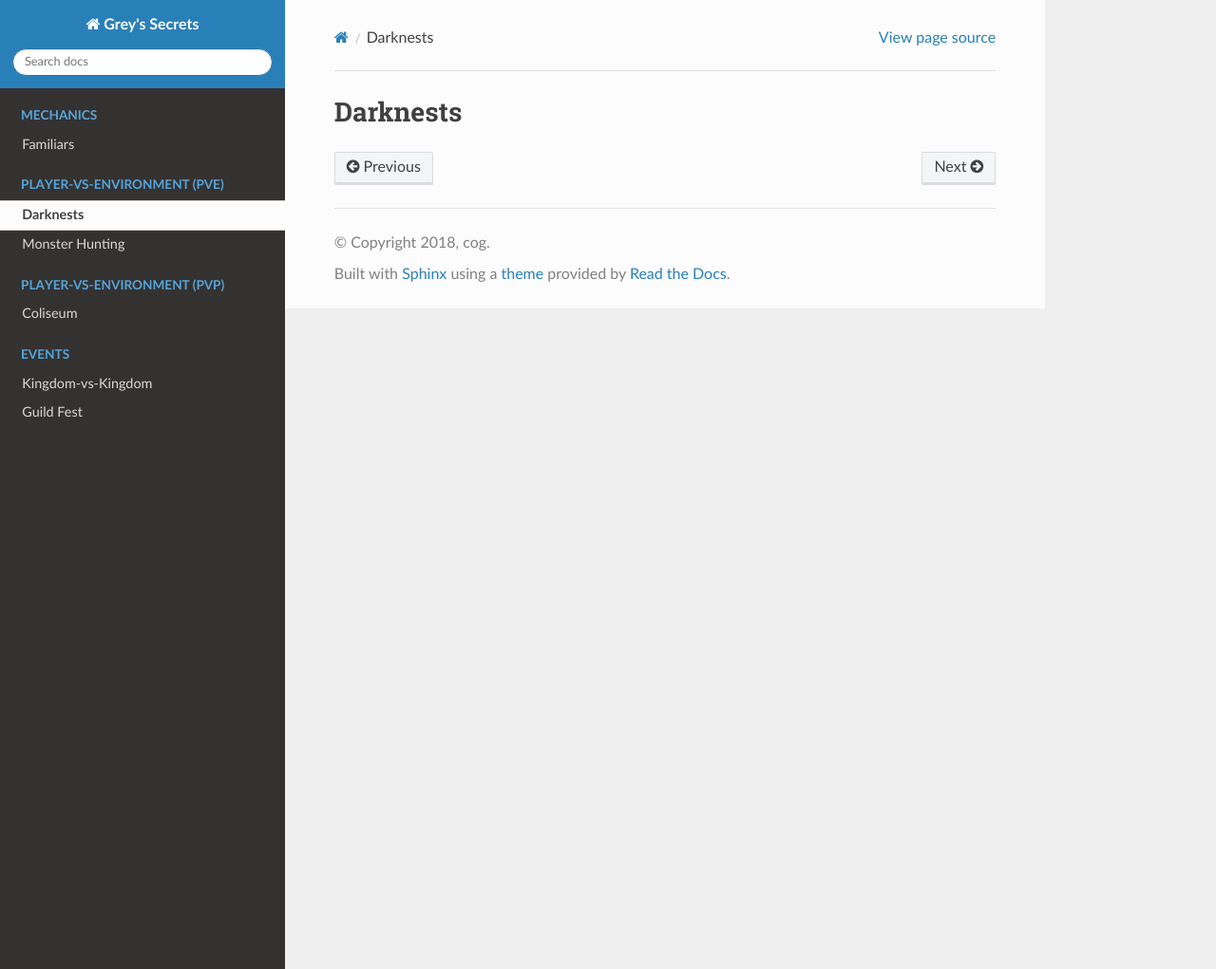
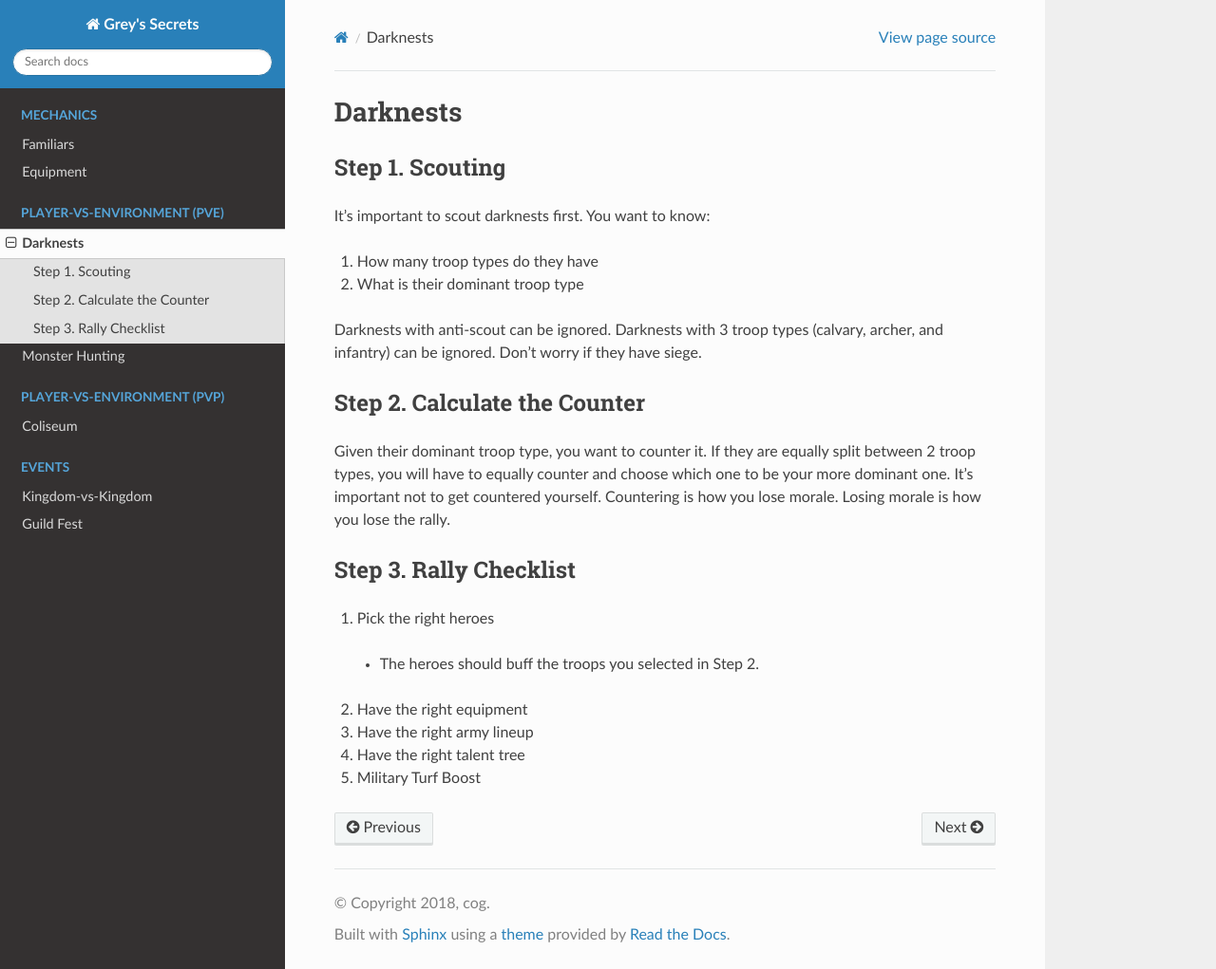
Before and after one commit to bunfu/greyssecrets, a Sphinx documentation site: the page built from docs/darknests.rst, in a window 1280 px wide and 1021 px high. Shown: the whole window at 95% size. Built offline with Sphinx 7.4.7 and the Read the Docs theme 2.0.0, drawn with Linux system fonts in a browser that asks for light colours; pages that are not in the unit, such as notebooks, are missing from menus.

Commit message:
adding darknest info

```diff
--- a/docs/darknests.rst
+++ b/docs/darknests.rst
@@ -1,2 +1,28 @@
 Darknests
 =========
+
+Step 1. Scouting
+----------------
+
+It's important to scout darknests first.  You want to know:
+
+1. How many troop types do they have
+2. What is their dominant troop type
+
+Darknests with anti-scout can be ignored.  Darknests with 3 troop types (calvary, archer, and infantry) can be ignored.  Don't worry if they have siege.
+
+Step 2. Calculate the Counter
+-----------------------------
+
+Given their dominant troop type, you want to counter it.  If they are equally split between 2 troop types, you will have to equally counter and choose which one to be your more dominant one.  It's important not to get countered yourself.  Countering is how you lose morale.  Losing morale is how you lose the rally.
+
+
+Step 3. Rally Checklist
+-----------------------
+
+1. Pick the right heroes
+  - The heroes should buff the troops you selected in Step 2.
+2. Have the right equipment
+3. Have the right army lineup
+4. Have the right talent tree
+5. Military Turf Boost
--- a/docs/index.rst
+++ b/docs/index.rst
@@ -1,7 +1,7 @@
 Grey's Secrets
 ==============
 
-Soon to be an awesome collection knowledge bombs.
+Soon to be an awesome collection of knowledge bombs.
 
 
 .. toctree::
```
Also changed, not shown: docs/equipment.rst (added, +14 -0 lines).
